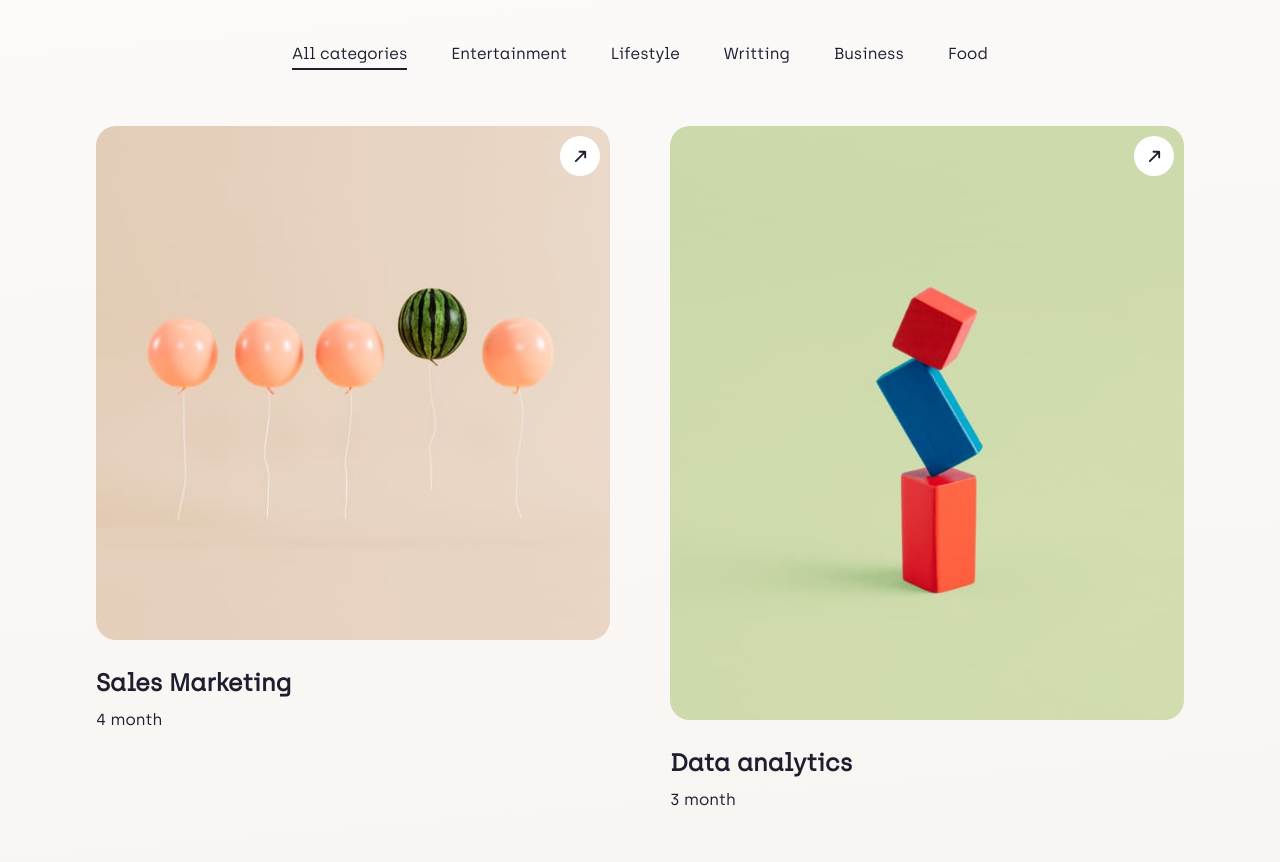
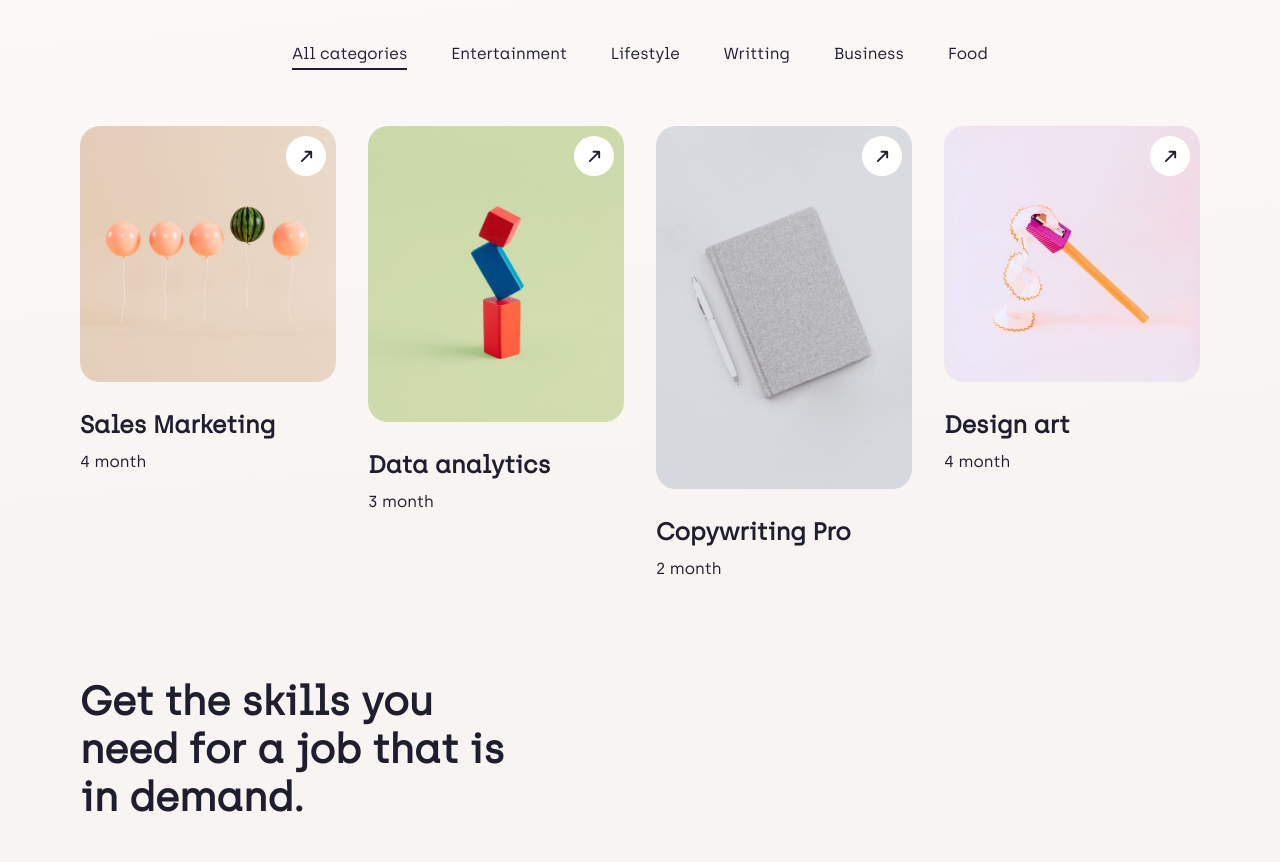
Before and after one commit to MathisHumbert/react-clone-skillex-website, a React (Create React App) app: page / in a window 1280 px wide. Shown: the part 820-1682 px from the top of the page. Built offline with nearby package versions, Linux system fonts and the light colour scheme.

Commit message:
progress

```diff
--- a/src/context.js
+++ b/src/context.js
@@ -1,9 +1,10 @@
-import React, { useState, useContext } from 'react';
+import React, { useState, useContext, useEffect } from 'react';
 
 const AppContext = React.createContext();
 
 const AppProvider = ({ children }) => {
   const [isSidebarOpen, setIsSidebarOpen] = useState(false);
+  const [categoriesActive, setCategoriesActive] = useState(false);
 
   const closeSidebar = () => {
     setIsSidebarOpen(false);
@@ -12,8 +13,23 @@ const AppProvider = ({ children }) => {
     setIsSidebarOpen(true);
   };
 
+  const handleScroll = (e) => {
+    if (window.scrollY > 715) {
+      setCategoriesActive(true);
+    } else {
+      setCategoriesActive(false);
+    }
+  };
+
+  useEffect(() => {
+    window.addEventListener('scroll', handleScroll);
+    return () => window.removeEventListener('scroll', handleScroll);
+  }, []);
+
   return (
-    <AppContext.Provider value={{ isSidebarOpen, closeSidebar, openSidebar }}>
+    <AppContext.Provider
+      value={{ isSidebarOpen, closeSidebar, openSidebar, categoriesActive }}
+    >
       {children}
     </AppContext.Provider>
   );
--- a/src/sections/Categories/Content.js
+++ b/src/sections/Categories/Content.js
@@ -2,10 +2,12 @@ import React from 'react';
 import styled from 'styled-components';
 import { categoriesImages } from '../../utlis/data';
 import { ImArrowUpRight2 } from 'react-icons/im';
+import { useGlobalContext } from '../../context';
 
 const Content = () => {
+  const { categoriesActive } = useGlobalContext();
   return (
-    <Wrapper>
+    <Wrapper className={categoriesActive ? 'active' : null}>
       {categoriesImages.map((item) => {
         const { id, title, date, img } = item;
         return (
@@ -32,6 +34,7 @@ const Wrapper = styled.div`
   grid-template-columns: 1fr 1fr;
   grid-template-rows: 1fr 1fr;
   column-gap: 32px;
+  transition: align-items 3s ease-in-out;
 
   article {
     height: 90%;
@@ -109,5 +112,17 @@ const Wrapper = styled.div`
       font-size: 24px;
     }
   }
+
+  @media (min-width: 998px) {
+    padding: 0;
+    grid-template-columns: repeat(4, 1fr);
+    gap: 32px;
+
+    /* position sticky */
+
+    .active {
+      height: 100%;
+    }
+  }
 `;
 export default Content;
```
